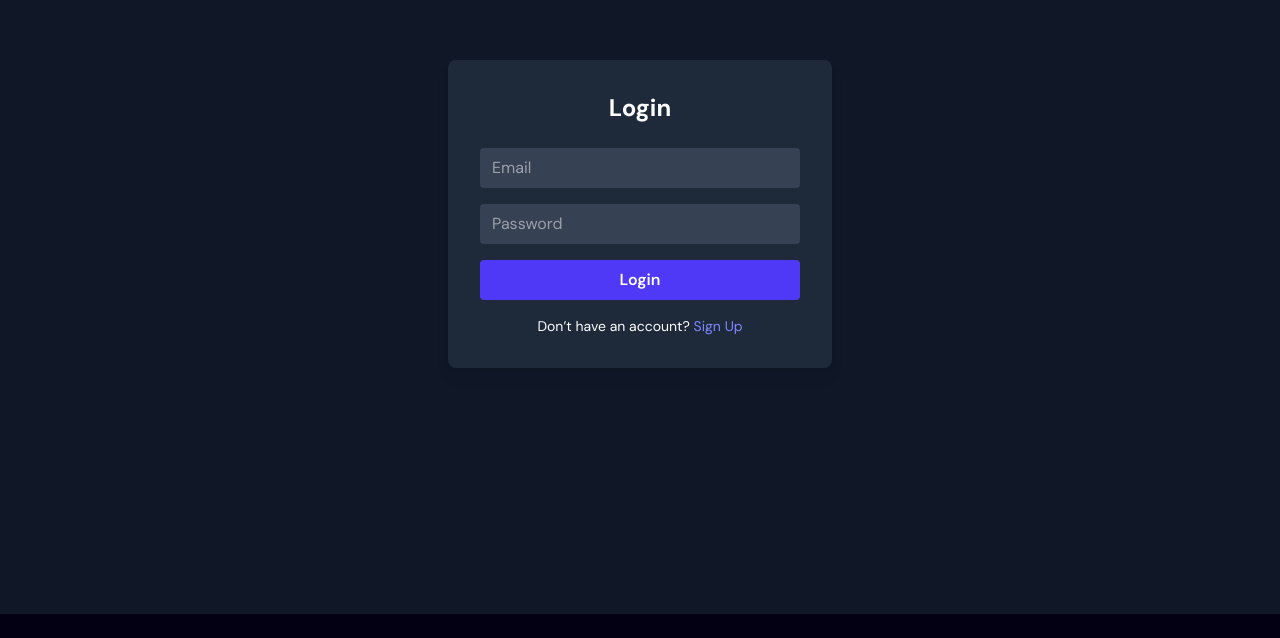
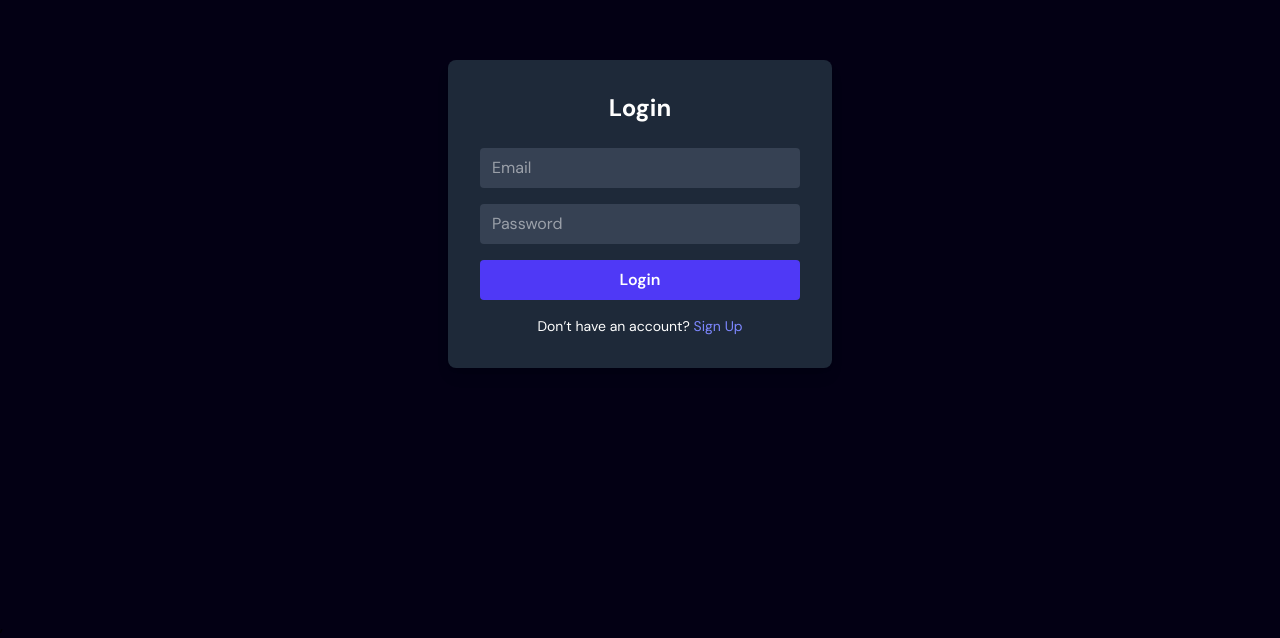
Before and after one commit to Tess718/Movie-app, a React (Vite) app: page /auth in a window 1280 px wide. Shown: the part 186-824 px from the top of the page. Built offline with nearby package versions, Linux system fonts and the light colour scheme; no server answers.

Commit message:
cleaning up

```diff
--- a/index.html
+++ b/index.html
@@ -2,7 +2,7 @@
 <html lang="en">
   <head>
     <meta charset="UTF-8" />
-    <link rel="icon" type="image/svg+xml" href="/vite.svg" />
+    <link rel="icon" type="image/svg+xml" href="/favicon.png" />
     <meta name="viewport" content="width=device-width, initial-scale=1.0" />
     <title>Watchables</title>
   </head>
--- a/src/Components/Navbar.jsx
+++ b/src/Components/Navbar.jsx
@@ -85,7 +85,7 @@ const Navbar = () => {
         ) : (
           <Link
             to={"/auth"}
-            className="block py-2 md:py-0 text-indigo-400 hover:text-indigo-500"
+            className="block py-2 md:py-0 text-indigo-400 hover:text-indigo-500 max-sm:flex  max-sm:justify-center"
             onClick={() => setIsOpen(false)}
           >
             <CircleUser />
--- a/src/pages/Auth.jsx
+++ b/src/pages/Auth.jsx
@@ -39,7 +39,7 @@ const Auth = () => {
   };
 
   return (
-    <div className="flex justify-center items-center min-h-screen bg-gray-900 text-white">
+    <div className="flex justify-center items-center min-h-screen bg-primary text-white">
       <div className="bg-gray-800 p-8 rounded-lg shadow-lg w-96">
         <h2 className="text-2xl font-bold mb-6 text-center">
           {isLogin ? "Login" : "Sign Up"}
```
Also changed, not shown: public/favicon.png (added).
